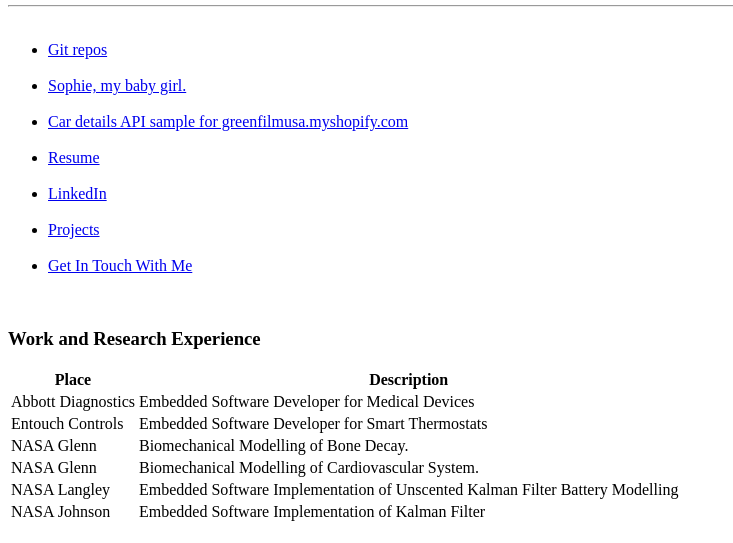
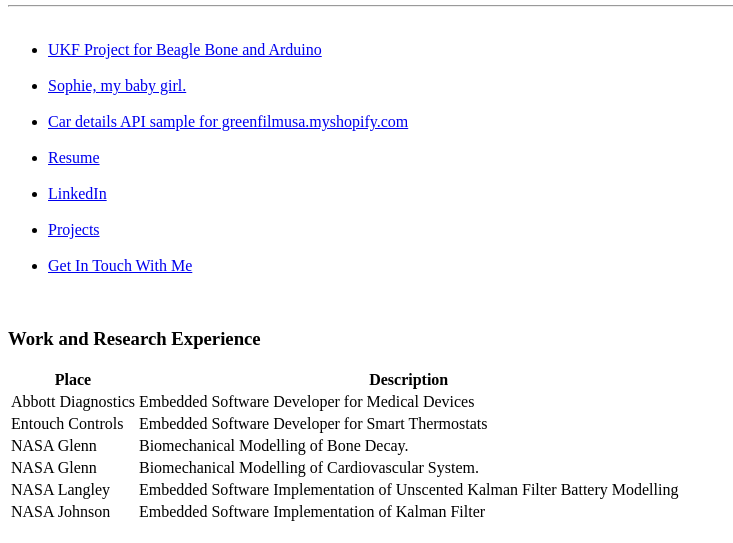
Before and after one commit to juanengineer/juanengineer.github.io, a plain HTML site: page index.html in a window 1280 px wide. Shown: the part 257-800 px from the top of the page, without its empty margins (0-733 px from the left). Drawn offline with nearby package versions, Linux system fonts and the light colour scheme.

Commit message:
Update index.html

```diff
--- a/index.html
+++ b/index.html
@@ -23,7 +23,7 @@
             <ul>
                 <br>
                 <li>
-                    <a href="https://github.com/juanengineer">Git repos</a>
+                    <a href="https://github.com/juanengineer/UKF_BHM_BBB_Arduino.git">UKF Project for Beagle Bone and Arduino</a>
                 </li>
                 <br>
                 <li>
```
